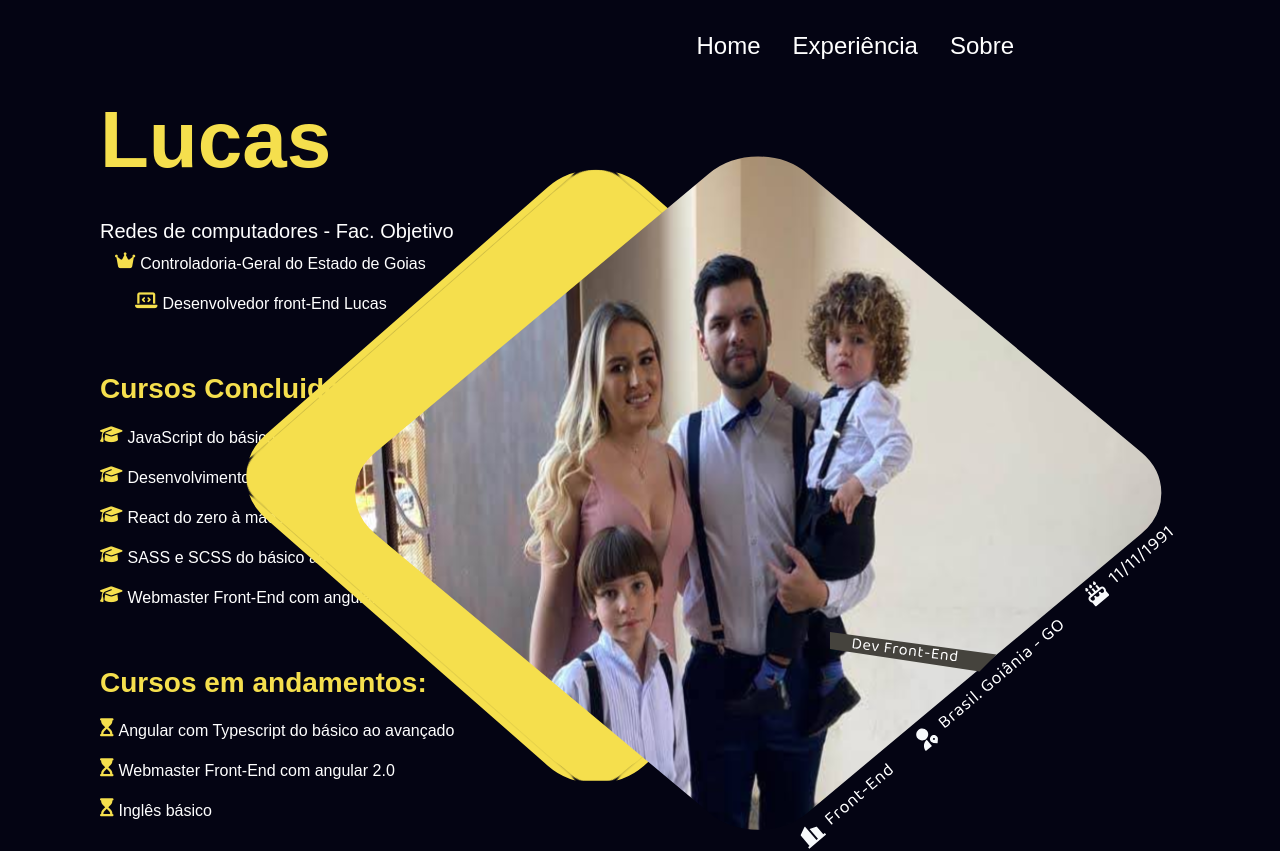
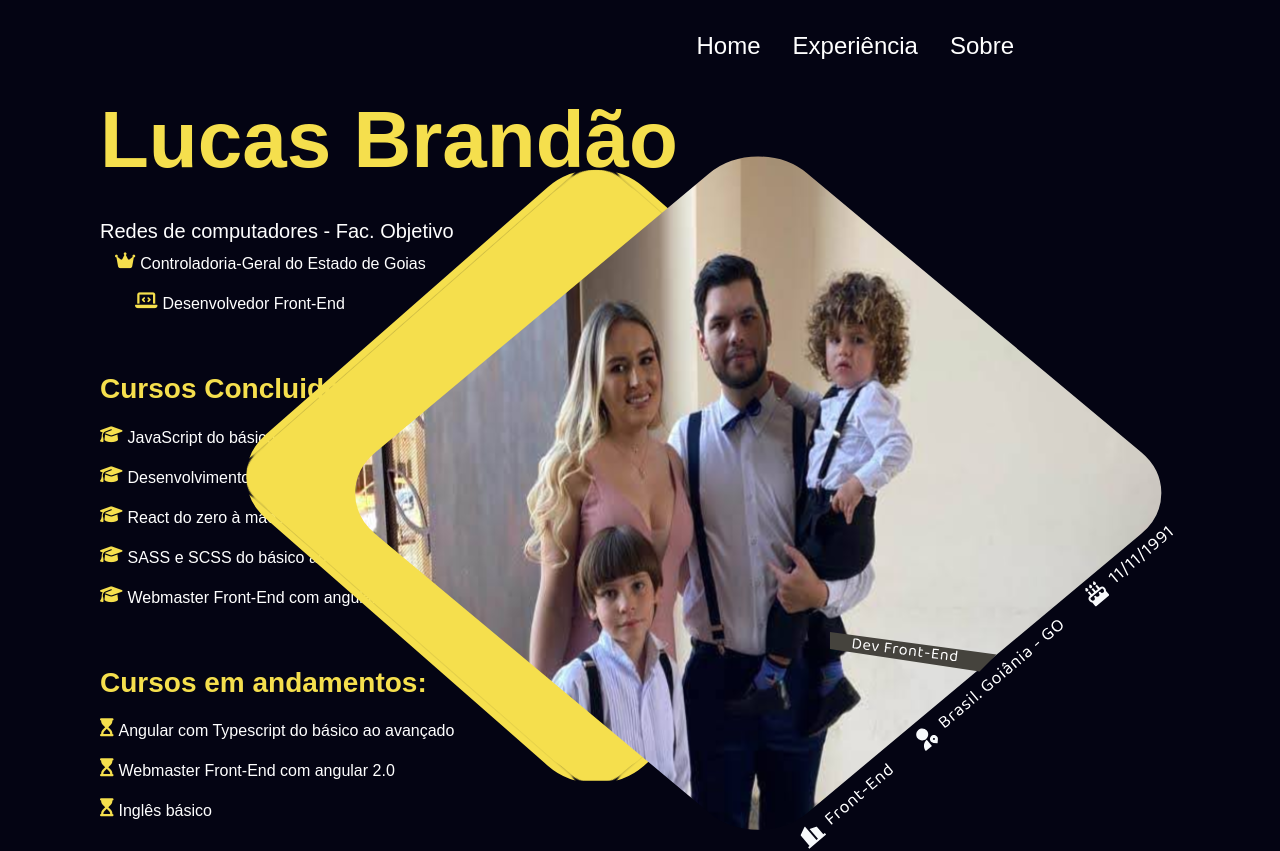
Before and after one commit to lucasbranndao/portfolioV2, an Angular app: page /sobre in a window 1280 px wide. Shown: the top 851 px of the page. Built offline with nearby package versions, Linux system fonts and the light colour scheme; a web font is replaced by a local one.

Commit message:
commit create personagem

```diff
--- a/src/app/app.component.html
+++ b/src/app/app.component.html
@@ -16,6 +16,5 @@
       </ul>
     </nav>
   </div>
-
-    <router-outlet></router-outlet>
+  <router-outlet></router-outlet>
 </body>
--- a/src/app/app.component.ts
+++ b/src/app/app.component.ts
@@ -6,5 +6,5 @@ import { Component } from '@angular/core';
   styleUrls: ['./app.component.css']
 })
 export class AppComponent {
-  title = 'Olá, mundo';
+  title = 'Portfólio';
 }
--- a/src/app/component/sobre/sobre.component.html
+++ b/src/app/component/sobre/sobre.component.html
@@ -1,6 +1,6 @@
 
 <div class="titlePersonagem">
-  <h1 class="nome">{{nome}}</h1>
+  <h1 class="nome">{{nome}} {{sobrenome}}</h1>
     <p class="escolaridade">Redes de computadores - Fac. Objetivo</p>
 
   <div class="empregoAtual">
@@ -10,7 +10,7 @@
 
   <div class="funcaoAtual">
     <i class="fa-solid fa-laptop-code"></i>
-    <p>Desenvolvedor front-End {{nome}}</p>
+    <p>{{profissao}} {{areaAtuacao}}</p>
   </div>
 
 
--- a/src/app/component/sobre/sobre.component.ts
+++ b/src/app/component/sobre/sobre.component.ts
@@ -8,7 +8,9 @@ import { Component, OnInit } from '@angular/core';
 export class SobreComponent implements OnInit {
 
   nome:string = 'Lucas'
-  Profissão:string = 'Programador'
+  sobrenome:string = 'Brandão'
+  profissao:string = 'Desenvolvedor'
+  areaAtuacao:string = 'Front-End'
 
   constructor() { }
 
```
